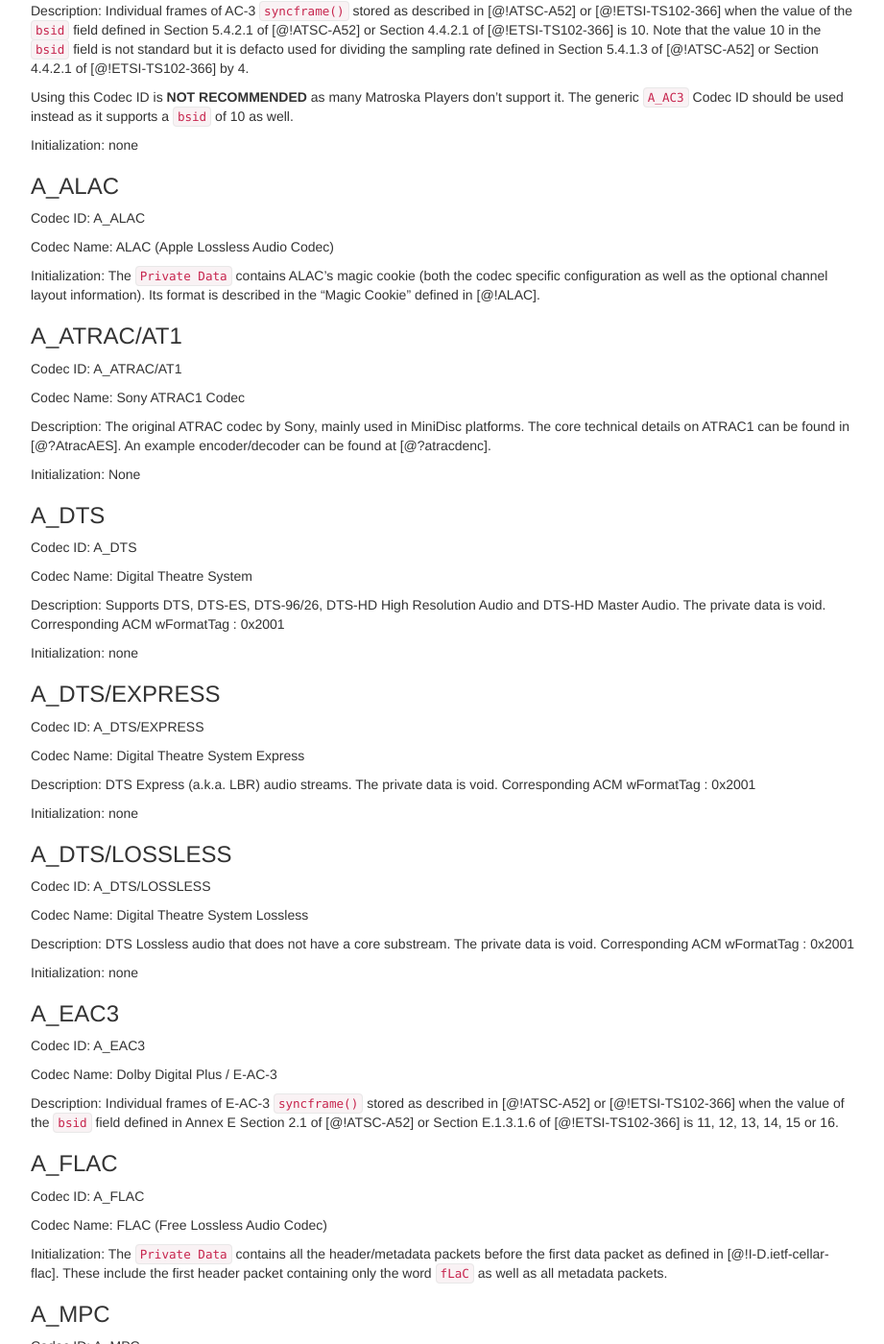
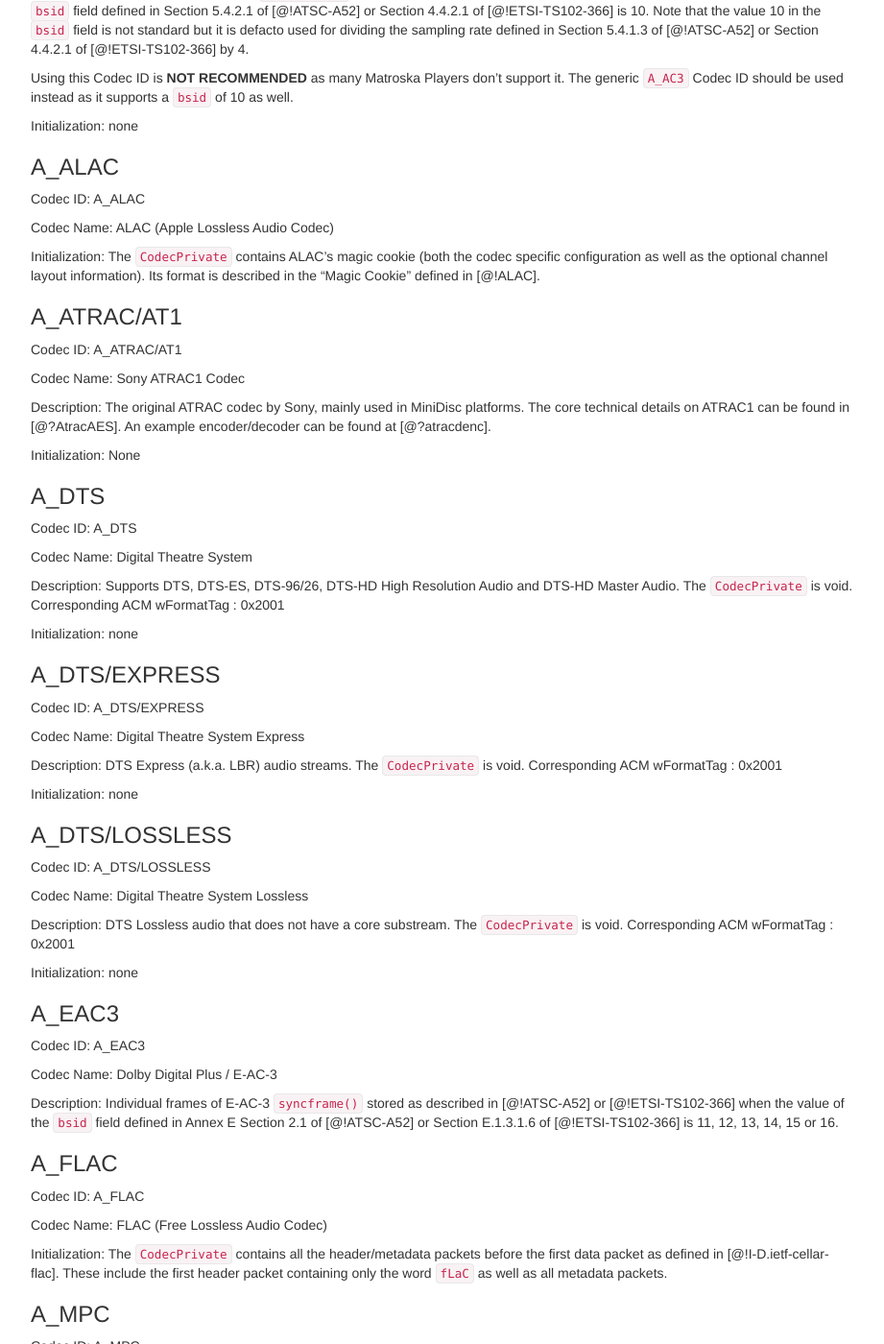
Before and after one commit to ietf-wg-cellar/matroska-specification, a Jekyll site: the page built from codec_specs.md, in a window 1280 px wide and 1400 px high, scrolled down 10029 px. Shown: the whole window at 96% size, without its empty margins (273-1194 px from the left). Built offline with Jekyll 4.4.1, drawn with Linux system fonts in a browser that asks for light colours; our own code applies the rules of GitHub Pages for plain Markdown files; some of the changed text lies outside the part shown.

Commit message:
use CodecPrivate instead of Private Data
We already have a name for the field, no need for an extra indirection.

```diff
--- a/codec_specs.md
+++ b/codec_specs.md
@@ -67,8 +67,7 @@
 within a track, then that updated Initialization data **MUST** be written into the `CodecState` element
 of the first `Cluster` to require it. If the encoding does not require any form of Initialization,
 then `none` **MUST** be used to define the Initialization and the `CodecPrivate` element
-**SHOULD NOT** be written and **MUST** be ignored. Data that is defined Initialization to be
-stored in the `CodecPrivate` element is known as `Private Data`.
+**SHOULD NOT** be written and **MUST** be ignored.
 
 ### Codec BlockAdditions
 
@@ -192,8 +191,8 @@
 Compared to uncompressed video, FFV1 offers storage compression, frame fixity, and self-description,
 which makes FFV1 useful as a preservation or intermediate video format. [@!I-D.ietf-cellar-ffv1]
 
-Initialization: For FFV1 versions 0 or 1, `Private Data` **SHOULD NOT** be written.
-For FFV1 version 3 or greater, the `Private Data` **MUST** contain the FFV1 Configuration Record structure, as defined in [@!I-D.ietf-cellar-ffv1, section 4.3], and no other data.
+Initialization: For FFV1 versions 0 or 1, `CodecPrivate` **SHOULD NOT** be written.
+For FFV1 version 3 or greater, the `CodecPrivate` **MUST** contain the FFV1 Configuration Record structure, as defined in [@!I-D.ietf-cellar-ffv1, section 4.3], and no other data.
 
 ### V_MPEGH/ISO/HEVC
 
@@ -203,7 +202,7 @@
 
 Description: Individual pictures (which could be a frame, a field, or 2 fields having the same timestamp) of HEVC/H.265 stored as described in [@!ISO.14496-15].
 
-Initialization: The `Private Data` contains a `HEVCDecoderConfigurationRecord` structure, as defined in [@!ISO.14496-15].
+Initialization: The `CodecPrivate` contains a `HEVCDecoderConfigurationRecord` structure, as defined in [@!ISO.14496-15].
 
 ### V_MPEGI/ISO/VVC
 
@@ -213,7 +212,7 @@
 
 Description: Individual pictures (which could be a frame, a field, or 2 fields having the same timestamp) of VVC/H.266 stored as described in [@!ISO.14496-15].
 
-Initialization: The `Private Data` contains a `VVCDecoderConfigurationRecord` structure, as defined in [@!ISO.14496-15].
+Initialization: The `CodecPrivate` contains a `VVCDecoderConfigurationRecord` structure, as defined in [@!ISO.14496-15].
 
 ### V_MPEG1
 
@@ -247,7 +246,7 @@
 
 Description: Individual pictures (which could be a frame, a field, or 2 fields having the same timestamp) of AVC/H.264 stored as described in [@!ISO.14496-15].
 
-Initialization: The `Private Data` contains a `AVCDecoderConfigurationRecord` structure, as defined in [@!ISO.14496-15].
+Initialization: The `CodecPrivate` contains a `AVCDecoderConfigurationRecord` structure, as defined in [@!ISO.14496-15].
 For legacy reasons, because `Block Additional Mappings` are preferred; see (#block-addition-mappings),
 the `AVCDecoderConfigurationRecord` structure **MAY** be followed by an extension block beginning
 with a 4-byte extension block size field in big-endian byte order which is the size of the extension block
@@ -307,12 +306,12 @@
 
 Codec Name: Microsoft Video Codec Manager (VCM)
 
-Description: The private data contains the VCM structure BITMAPINFOHEADER including
+Description: The `CodecPrivate` contains the VCM structure BITMAPINFOHEADER including
 the extra private bytes, as defined in [@!BITMAPINFOHEADER].
 The data are stored in little-endian format (like on IA32 machines). Where is the Huffman table stored
 in HuffYUV, not AVISTREAMINFO ??? And the FourCC, not in AVISTREAMINFO.fccHandler ???
 
-Initialization: `Private Data` contains the VCM structure BITMAPINFOHEADER including the extra private bytes,
+Initialization: `CodecPrivate` contains the VCM structure BITMAPINFOHEADER including the extra private bytes,
 as defined by Microsoft in [@!BITMAPINFOHEADER].
 
 ### V_QUICKTIME
@@ -323,7 +322,7 @@
 
 Description: Several codecs as stored in QuickTime (e.g., Sorenson or Cinepak).
 
-Initialization: The `Private Data` contains all additional data that is stored in the 'stsd' (sample description) atom
+Initialization: The `CodecPrivate` contains all additional data that is stored in the 'stsd' (sample description) atom
 in the QuickTime file **after** the mandatory video descriptor structure
 (starting with the size and FourCC fields). For an explanation of the QuickTime file format read [@!QTFF].
 
@@ -333,7 +332,7 @@
 
 Codec Name: Apple ProRes
 
-Initialization: The `Private Data` contains the FourCC as found in MP4 movies:
+Initialization: The `CodecPrivate` contains the FourCC as found in MP4 movies:
 
 *   ap4x: ProRes 4444 XQ
 
@@ -361,7 +360,7 @@
 
 Description: Individual slices from the Real container are combined into a single frame.
 
-Initialization: The `Private Data` contains a `real_video_props_t` structure in big-endian byte order as found in [@!librmff].
+Initialization: The `CodecPrivate` contains a `real_video_props_t` structure in big-endian byte order as found in [@!librmff].
 
 ### V_REAL/RV20
 
@@ -371,7 +370,7 @@
 
 Description: Individual slices from the Real container are combined into a single frame.
 
-Initialization: The `Private Data` contains a `real_video_props_t` structure in big-endian byte order as found in [@!librmff].
+Initialization: The `CodecPrivate` contains a `real_video_props_t` structure in big-endian byte order as found in [@!librmff].
 
 ### V_REAL/RV30
 
@@ -381,7 +380,7 @@
 
 Description: Individual slices from the Real container are combined into a single frame.
 
-Initialization: The `Private Data` contains a `real_video_props_t` structure in big-endian byte order as found in [@!librmff].
+Initialization: The `CodecPrivate` contains a `real_video_props_t` structure in big-endian byte order as found in [@!librmff].
 
 ### V_REAL/RV40
 
@@ -391,7 +390,7 @@
 
 Description: Individual slices from the Real container are combined into a single frame.
 
-Initialization: The `Private Data` contains a `real_video_props_t` structure in big-endian byte order as found in [@!librmff].
+Initialization: The `CodecPrivate` contains a `real_video_props_t` structure in big-endian byte order as found in [@!librmff].
 
 ### V_THEORA
 
@@ -399,7 +398,7 @@
 
 Codec Name: Theora
 
-Initialization: The `Private Data` contains the first three Theora packets in order. The lengths of the packets precedes them. The actual layout is:
+Initialization: The `CodecPrivate` contains the first three Theora packets in order. The lengths of the packets precedes them. The actual layout is:
 
 * Byte 1: number of distinct packets `#p` minus one inside the CodecPrivate block. This **MUST** be "2" for current (as of 2016-07-08) Theora headers.
 
@@ -595,7 +594,7 @@
 
 Codec Name: ALAC (Apple Lossless Audio Codec)
 
-Initialization: The `Private Data` contains ALAC's magic cookie (both the codec specific configuration as well as the optional channel layout information).
+Initialization: The `CodecPrivate` contains ALAC's magic cookie (both the codec specific configuration as well as the optional channel layout information).
 Its format is described in the "Magic Cookie" defined in [@!ALAC].
 
 ### A_ATRAC/AT1
@@ -615,7 +614,7 @@
 Codec Name: Digital Theatre System
 
 Description: Supports DTS, DTS-ES, DTS-96/26, DTS-HD High Resolution Audio and DTS-HD Master Audio.
-The private data is void. Corresponding ACM wFormatTag : 0x2001
+The `CodecPrivate` is void. Corresponding ACM wFormatTag : 0x2001
 
 Initialization: none
 
@@ -625,7 +624,7 @@
 
 Codec Name: Digital Theatre System Express
 
-Description: DTS Express (a.k.a. LBR) audio streams. The private data is void. Corresponding ACM wFormatTag : 0x2001
+Description: DTS Express (a.k.a. LBR) audio streams. The `CodecPrivate` is void. Corresponding ACM wFormatTag : 0x2001
 
 Initialization: none
 
@@ -635,7 +634,7 @@
 
 Codec Name: Digital Theatre System Lossless
 
-Description: DTS Lossless audio that does not have a core substream. The private data is void. Corresponding ACM wFormatTag : 0x2001
+Description: DTS Lossless audio that does not have a core substream. The `CodecPrivate` is void. Corresponding ACM wFormatTag : 0x2001
 
 Initialization: none
 
@@ -653,7 +652,7 @@
 
 Codec Name: FLAC (Free Lossless Audio Codec)
 
-Initialization: The `Private Data` contains all the header/metadata packets before the first data packet as defined in [@!I-D.ietf-cellar-flac].
+Initialization: The `CodecPrivate` contains all the header/metadata packets before the first data packet as defined in [@!I-D.ietf-cellar-flac].
 These include the first header packet containing only the word `fLaC` as well as all metadata packets.
 
 ### A_MPC
@@ -703,7 +702,7 @@
 
 Description: The data are stored in little-endian format (like on IA32 machines).
 
-Initialization: The `Private Data` contains the [@!WAVEFORMATEX] structure including the extra format information bytes.
+Initialization: The `CodecPrivate` contains the [@!WAVEFORMATEX] structure including the extra format information bytes.
 The structure is stored without packing or padding bytes.
 A `WORD` corresponds to a signed 2 octets integer, `DWORD` corresponds to a signed 4 octets integer.
 The extra format information are appended after the WAVEFORMATEX octets.
@@ -714,7 +713,7 @@
 
 Codec Name: Real Audio 1
 
-Initialization: The `Private Data` contains either the "real_audio_v4_props_t" or the "real_audio_v5_props_t" structure
+Initialization: The `CodecPrivate` contains either the "real_audio_v4_props_t" or the "real_audio_v5_props_t" structure
 (differentiated by their "version" field; big-endian byte order) as found in [librmff].
 
 ### A_REAL/28_8
@@ -723,7 +722,7 @@
 
 Codec Name: Real Audio 2
 
-Initialization: The `Private Data` contains either the "real_audio_v4_props_t" or the "real_audio_v5_props_t" structure
+Initialization: The `CodecPrivate` contains either the "real_audio_v4_props_t" or the "real_audio_v5_props_t" structure
 (differentiated by their "version" field; big-endian byte order) as found in [librmff].
 
 ### A_REAL/ATRC
@@ -732,7 +731,7 @@
 
 Codec Name: Sony Atrac3 Codec
 
-Initialization: The `Private Data` contains either the "real_audio_v4_props_t" or the "real_audio_v5_props_t" structure
+Initialization: The `CodecPrivate` contains either the "real_audio_v4_props_t" or the "real_audio_v5_props_t" structure
 (differentiated by their "version" field; big-endian byte order) as found in [librmff].
 
 ### A_REAL/COOK
@@ -741,7 +740,7 @@
 
 Codec Name: Real Audio Cook Codec (codename: Gecko)
 
-Initialization: The `Private Data` contains either the "real_audio_v4_props_t" or the "real_audio_v5_props_t" structure
+Initialization: The `CodecPrivate` contains either the "real_audio_v4_props_t" or the "real_audio_v5_props_t" structure
 (differentiated by their "version" field; big-endian byte order) as found in [librmff].
 
 ### A_REAL/RALF
@@ -750,7 +749,7 @@
 
 Codec Name: Real Audio Lossless Format
 
-Initialization: The `Private Data` contains either the "real_audio_v4_props_t" or the "real_audio_v5_props_t" structure
+Initialization: The `CodecPrivate` contains either the "real_audio_v4_props_t" or the "real_audio_v5_props_t" structure
 (differentiated by their "version" field; big-endian byte order) as found in [librmff].
 
 ### A_REAL/SIPR
@@ -759,7 +758,7 @@
 
 Codec Name: Sipro Voice Codec
 
-Initialization: The `Private Data` contains either the "real_audio_v4_props_t" or the "real_audio_v5_props_t" structure
+Initialization: The `CodecPrivate` contains either the "real_audio_v4_props_t" or the "real_audio_v5_props_t" structure
 (differentiated by their "version" field; big-endian byte order) as found in [librmff].
 
 ### A_OPUS
@@ -825,7 +824,7 @@
 
 Description: Several codecs as stored in QuickTime (e.g., QDesign Music v1 or v2).
 
-Initialization: The `Private Data` contains all additional data that is stored in the 'stsd' (sample description) atom
+Initialization: The `CodecPrivate` contains all additional data that is stored in the 'stsd' (sample description) atom
 in the QuickTime file **after** the mandatory sound descriptor structure (starting with the size and FourCC fields).
 For an explanation of the QuickTime file format read [@!QTFF].
 
@@ -837,7 +836,7 @@
 
 Description:
 
-Initialization: The `Private Data` contains all additional data that is stored in the 'stsd' (sample description) atom
+Initialization: The `CodecPrivate` contains all additional data that is stored in the 'stsd' (sample description) atom
 in the QuickTime file **after** the mandatory sound descriptor structure (starting with the size and FourCC fields).
 For an explanation of the QuickTime file format read [@!QTFF].
 
@@ -851,7 +850,7 @@
 
 Description:
 
-Initialization: The `Private Data` contains all additional data that is stored in the 'stsd' (sample description) atom
+Initialization: The `CodecPrivate` contains all additional data that is stored in the 'stsd' (sample description) atom
 in the QuickTime file **after** the mandatory sound descriptor structure (starting with the size and FourCC fields).
 For an explanation of the QuickTime file format read [@!QTFF].
 
@@ -874,7 +873,7 @@
 
 Codec Name: Vorbis
 
-Initialization: The `Private Data` contains the first three Vorbis packet in order. The lengths of the packets precedes them. The actual layout is:
+Initialization: The `CodecPrivate` contains the first three Vorbis packet in order. The lengths of the packets precedes them. The actual layout is:
 
 - Byte 1: number of distinct packets `#p` minus one inside the CodecPrivate block.
   This **MUST** be "2" for current (as of 2016-07-08) Vorbis headers.
@@ -949,7 +948,7 @@
 
 Description: A subtitle format developed for ogg. The mapping for Matroska is described
 on the [Xiph wiki](http://wiki.xiph.org/index.php/OggKate#Matroska_mapping).
-As for Theora and Vorbis, Kate headers are stored in the private data as xiph-laced packets.
+As for Theora and Vorbis, Kate headers are stored in the `CodecPrivate` as xiph-laced packets.
 
 ### S_IMAGE/BMP
 
```
